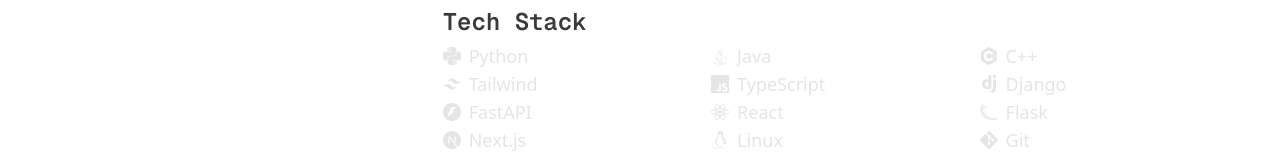
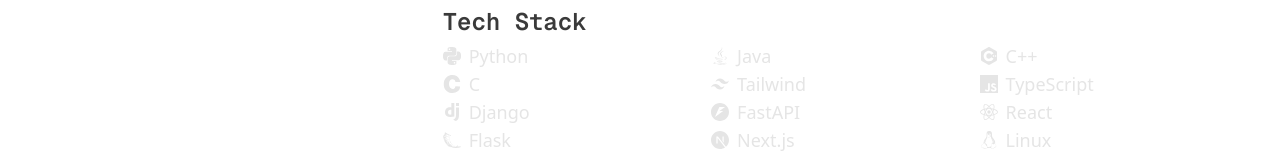
Before and after one commit to CrimiDavid/portfolio-2, a Next.js app: page / in a window 1280 px wide. Shown: the part 1665-1822 px from the top of the page. Built offline with nearby package versions, Linux system fonts and the light colour scheme.

Commit message:
re added c

```diff
--- a/app/page.tsx
+++ b/app/page.tsx
@@ -67,6 +67,8 @@ export default function Home() {
                             <li className="flex items-center gap-2 text-neutral-200 text-lg"><SiPython /> Python</li>
                             <li className="flex items-center gap-2 text-neutral-200 text-lg"><FaJava/>Java</li>
                             <li className="flex items-center gap-2 text-neutral-200 text-lg"><SiCplusplus /> C++</li>
+                            <li className="flex items-center gap-2 text-neutral-200 text-lg"><SiC /> C</li>
+
                             <li className="flex items-center gap-2 text-neutral-200 text-lg"> <SiTailwindcss/> Tailwind</li>
                             <li className="flex items-center gap-2 text-neutral-200 text-lg"><SiJavascript /> TypeScript</li>
 
```
